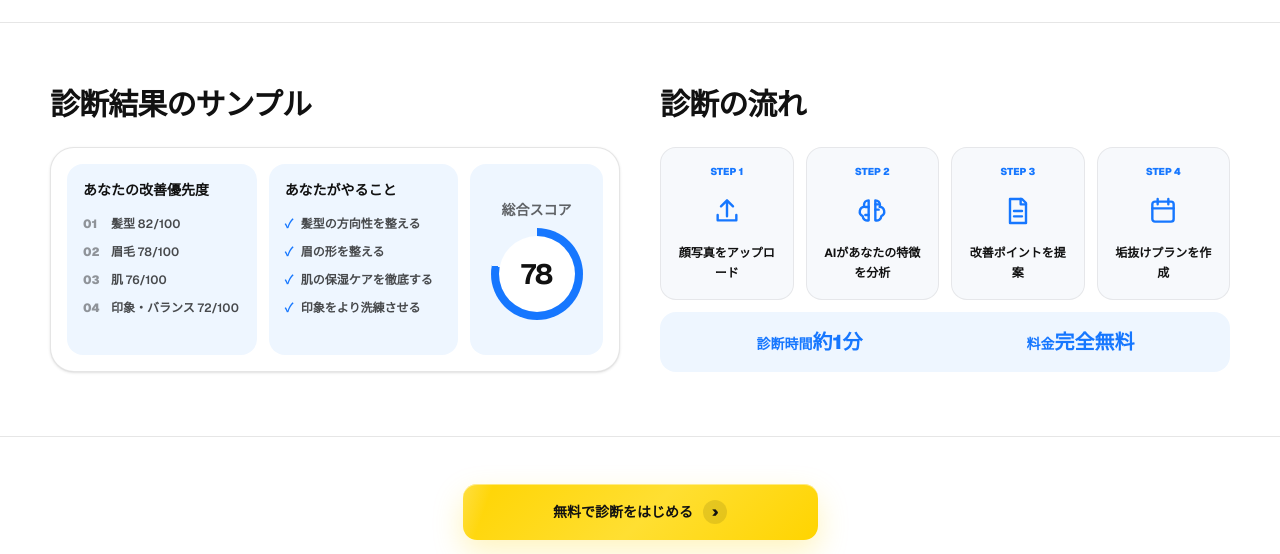
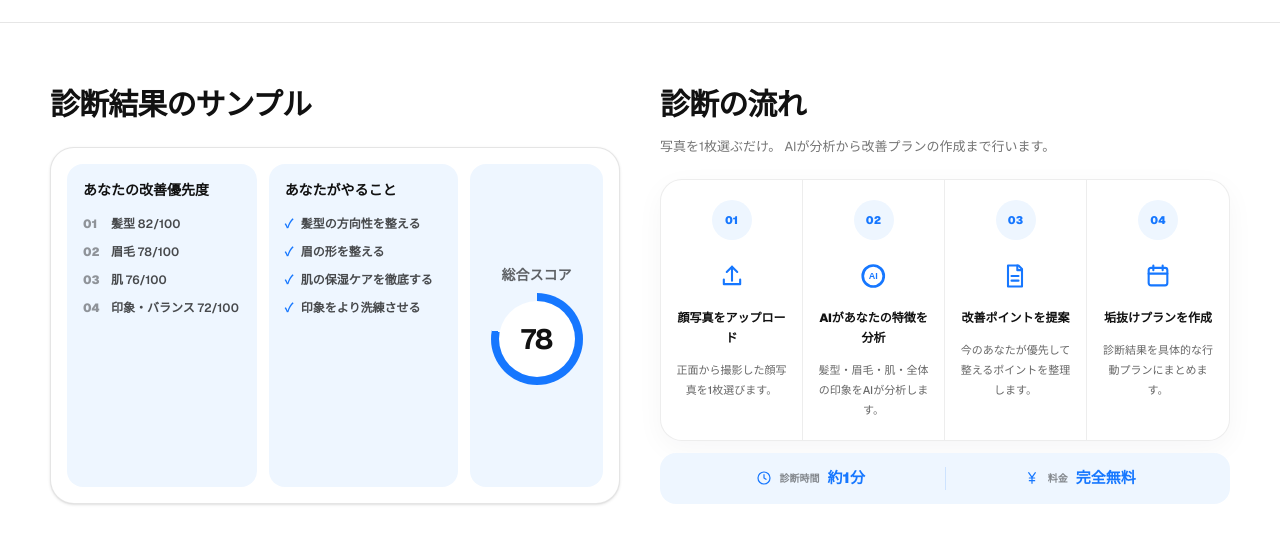
Before and after one commit to mori10tech/akanuke-ai, a Next.js app: page / in a window 1280 px wide. Shown: the part 1100-1654 px from the top of the page. Built offline with nearby package versions, Linux system fonts and the light colour scheme.

Commit message:
style: 診断フローのAIアイコンを改善

```diff
--- a/app/page.tsx
+++ b/app/page.tsx
@@ -181,9 +181,37 @@ function Icon({
 
  if (name === "brain") {
   return (
-      <svg {...common}>
-        <path d="M9.5 4A3.5 3.5 0 0 0 6 7.5c0 .5.1 1 .3 1.4A3.6 3.6 0 0 0 5 15.8 3.5 3.5 0 0 0 9.5 19V4Zm5 0A3.5 3.5 0 0 1 18 7.5c0 .5-.1 1-.3 1.4a3.6 3.6 0 0 1 1.3 6.9 3.5 3.5 0 0 1-4.5 3.2V4Z" />
-        <path d="M9.5 9H7m7.5 2H17m-7.5 4H7m7.5-8H17" />
+    <svg
+      viewBox="0 0 24 24"
+      aria-hidden="true"
+      className={className}
+      fill="none"
+      stroke="currentColor"
+      strokeWidth="1.8"
+      strokeLinecap="round"
+      strokeLinejoin="round"
+    >
+      {/* AIを囲む円 */}
+      <circle
+        cx="11.5"
+        cy="12"
+        r="7"
+      />
+
+      {/* AI */}
+      <text
+        x="11.5"
+        y="12.4"
+        textAnchor="middle"
+        dominantBaseline="middle"
+        fill="currentColor"
+        stroke="none"
+        fontSize="6"
+        fontWeight="800"
+        fontFamily="Arial, sans-serif"
+      >
+        AI
+      </text>
     </svg>
   );
 }
@@ -532,48 +560,77 @@ export default function Home() {
   id="flow"
   className="flex h-full flex-col"
 >
-      <SectionTitle>診断の流れ</SectionTitle>
+  <SectionTitle>
+    診断の流れ
+  </SectionTitle>
 
-      <div className="mt-6 grid flex-1 grid-cols-2 gap-3 sm:grid-cols-4">
+  <p className="mt-3 text-[12px] leading-6 text-black/55 sm:text-[13px]">
+    写真を1枚選ぶだけ。
+    AIが分析から改善プランの作成まで行います。
+  </p>
+
+  <div className="mt-5 overflow-hidden rounded-[22px] border border-black/[0.07] bg-white px-4 shadow-[0_8px_28px_rgba(15,23,42,0.04)] sm:grid sm:flex-1 sm:grid-cols-4 sm:gap-0 sm:px-0">
     <FlowStep
-          step="STEP 1"
+      step="01"
       icon="upload"
       label="顔写真をアップロード"
+      description="正面から撮影した顔写真を1枚選びます。"
+      first
     />
 
     <FlowStep
-          step="STEP 2"
+      step="02"
       icon="brain"
       label="AIがあなたの特徴を分析"
+      description="髪型・眉毛・肌・全体の印象をAIが分析します。"
     />
 
     <FlowStep
-          step="STEP 3"
+      step="03"
       icon="document"
       label="改善ポイントを提案"
+      description="今のあなたが優先して整えるポイントを整理します。"
     />
 
     <FlowStep
-          step="STEP 4"
+      step="04"
       icon="calendar"
       label="垢抜けプランを作成"
+      description="診断結果を具体的な行動プランにまとめます。"
+      last
     />
   </div>
 
-      <div className="mt-3 grid grid-cols-2 gap-3 rounded-2xl bg-[#EEF6FF] px-5 py-4 text-center text-sm font-bold text-[#1677FF]">
-        <span>
+  <div className="mt-3 flex items-center justify-center divide-x divide-[#1677FF]/15 rounded-[16px] bg-[#EEF6FF] px-4 py-3.5">
+    <div className="flex flex-1 items-center justify-center gap-2">
+      <Icon
+        name="clock"
+        className="h-4 w-4 text-[#1677FF]"
+      />
+
+      <span className="text-[10px] font-bold text-black/45">
         診断時間
-          <strong className="text-xl">
+      </span>
+
+      <strong className="text-[15px] font-black text-[#1677FF]">
         約1分
       </strong>
+    </div>
+
+    <div className="flex flex-1 items-center justify-center gap-2">
+      <Icon
+        name="yen"
+        className="h-4 w-4 text-[#1677FF]"
+      />
+
+      <span className="text-[10px] font-bold text-black/45">
+        料金
       </span>
 
-        <span>
-          料金
-          <strong className="text-xl">
+      <strong className="text-[15px] font-black text-[#1677FF]">
         完全無料
       </strong>
-        </span>
+    </div>
   </div>
 </div>
   </div>
@@ -1143,23 +1200,68 @@ function FlowStep({
   step,
   icon,
   label,
+  description,
+  first = false,
+  last = false,
 }: {
   step: string;
   icon: IconName;
   label: string;
+  description: string;
+  first?: boolean;
+  last?: boolean;
 }) {
   return (
-    <div className="rounded-2xl border border-black/[0.07] bg-[#F7F9FC] p-4 text-center">
-      <p className="text-[10px] font-black text-[#1677FF]">
+    <div
+      className={`relative flex gap-4 py-4 sm:flex-col sm:items-center sm:px-3 sm:py-5 sm:text-center ${
+        !last
+          ? "border-b border-black/[0.07] sm:border-b-0 sm:border-r"
+          : ""
+      }`}
+    >
+      {/* スマホでは縦ラインで手順を表現 */}
+      {!last && (
+        <span
+          aria-hidden="true"
+          className="absolute bottom-[-12px] left-[19px] top-[52px] w-px bg-[#1677FF]/20 sm:hidden"
+        />
+      )}
+
+      {/* STEP番号 */}
+      <div className="relative z-10 shrink-0">
+        <span className="flex h-10 w-10 items-center justify-center rounded-full bg-[#EEF6FF] text-[11px] font-black text-[#1677FF]">
           {step}
-      </p>
+        </span>
+      </div>
+
+      <div className="min-w-0 flex-1 sm:flex sm:flex-col sm:items-center">
+        <div className="flex items-center gap-3 sm:flex-col">
+          <span className="flex h-8 w-8 shrink-0 items-center justify-center text-[#1677FF] sm:h-10 sm:w-10">
             <Icon
   name={icon}
-        className="mx-auto mt-4 h-8 w-8 text-[#1677FF]"
+  className={
+    icon === "brain"
+      ? "h-8 w-8 sm:h-9 sm:w-9"
+      : "h-6 w-6 sm:h-7 sm:w-7"
+  }
 />
-      <p className="mt-4 text-xs font-bold leading-5">
+          </span>
+
+          <p className="text-[13px] font-black leading-5 text-[#111111] sm:text-[12px]">
             {label}
           </p>
+        </div>
+
+        <p className="mt-1.5 max-w-[270px] text-[11px] font-medium leading-5 text-black/60 sm:mt-3">
+  {description}
+</p>
+      </div>
+
+      {first && (
+        <span className="sr-only">
+          診断開始
+        </span>
+      )}
     </div>
   );
 }
```
Lines whose indentation alone changed are shown as unchanged.
